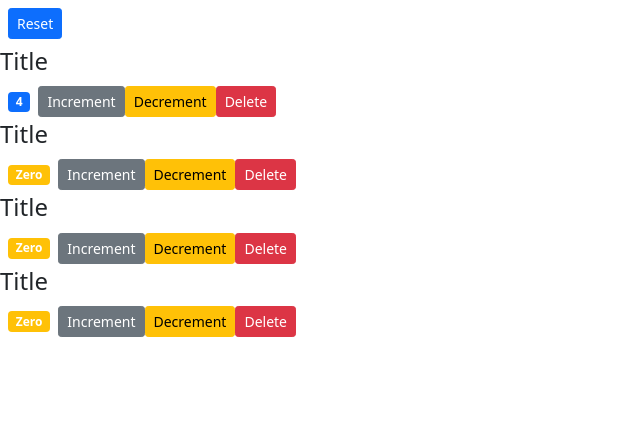
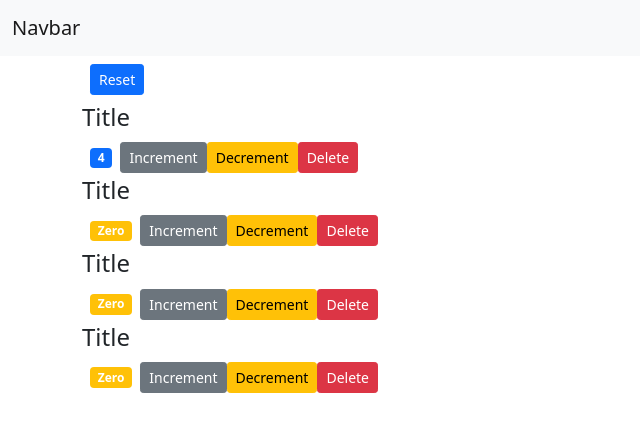
Before and after one commit to Dev-kris/react_app, a React (Create React App) app: page / in a window 1280 px wide. Shown: the top 432 px of the page, without its empty margins (0-640 px from the left). Built offline with nearby package versions, Linux system fonts and the light colour scheme.

Commit message:
added app.js as root. added navbar component

```diff
--- /dev/null
+++ b/src/App.js
@@ -0,0 +1,18 @@
+import React, { Component } from 'react';
+import NavBar from './components/navbar';
+import Counters from './components/counters';
+
+class App extends Component {
+  render() {
+    return (
+      <React.Fragment>
+        <NavBar />
+        <main className="container">
+          <Counters />{' '}
+        </main>
+      </React.Fragment>
+    );
+  }
+}
+
+export default App;
--- /dev/null
+++ b/src/components/navbar.jsx
@@ -0,0 +1,16 @@
+import React, { Component } from 'react';
+class NavBar extends Component {
+  render() {
+    return (
+      <nav className="navbar navbar-light bg-light">
+        <div className="container-fluid">
+          <a className="navbar-brand" href="#">
+            Navbar
+          </a>
+        </div>
+      </nav>
+    );
+  }
+}
+
+export default NavBar;
--- a/src/index.js
+++ b/src/index.js
@@ -1,6 +1,8 @@
 import React from 'react';
 import ReactDOM from 'react-dom';
+//import './index.css';
+import App from './App';
+//import registerServiceWorker from './registerServiceWorker';
 import 'bootstrap/dist/css/bootstrap.css';
-import Counters from './components/counters';
 
-ReactDOM.render(<Counters />, document.getElementById('root'));
+ReactDOM.render(<App />, document.getElementById('root'));
```
